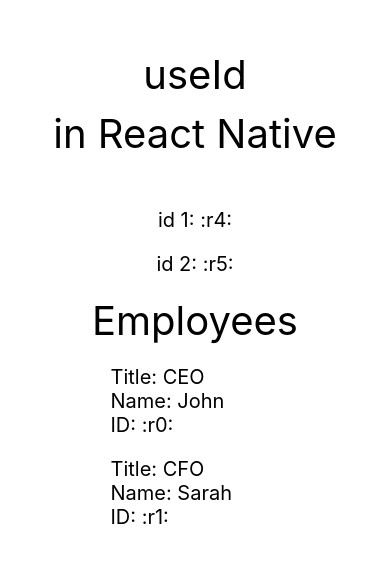
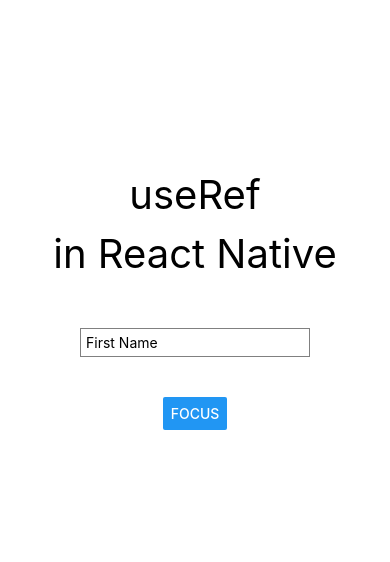
Before and after one commit to Richard-Harvey-UCSD/YouTube, a React Native app: screen / in a window 390 px wide. Shown: the part 122-684 px from the top of the page. Built offline with nearby package versions, Linux system fonts and the light colour scheme.

Commit message:
Added focus example

```diff
--- a/App.js
+++ b/App.js
@@ -1,15 +1,17 @@
 import React from 'react';
 import { StyleSheet, Text, View } from 'react-native';
 
-import UseIdHook from './src/UseIdHook';
+import UseRefHook from './src/UseRefHook';
+import Test from './src/Focus';
 
 export default function App() {
   return (
     <View style={styles.view}>
-      <Text style={{ fontSize: 40, marginBottom: 10 }}>useId</Text>
+      <Text style={{ fontSize: 40, marginBottom: 10 }}>useRef</Text>
       <Text style={{ fontSize: 40, marginBottom: 10 }}>in React Native</Text>
-      <UseIdHook />
-    </View >
+      {/* <UseRefHook /> */}
+      <Test />
+    </View>
   );
 }
 
--- /dev/null
+++ b/src/Focus.js
@@ -0,0 +1,32 @@
+import React, { useRef } from 'react';
+import { View, TextInput, Button } from 'react-native';
+
+const Focus = () => {
+  const inputElement = useRef();
+
+  const focusInput = () => {
+    inputElement.current.focus();
+  };
+
+  return (
+    <>
+      <View style={{ flexDirection: 'row', marginTop: 40 }}>
+        <TextInput
+          ref={inputElement}
+          placeholder='First Name'
+          style={{
+            borderColor: 'gray',
+            borderWidth: 1,
+            flex: 0.5,
+            padding: 5
+          }}
+        />
+      </View>
+      <View style={{ marginTop: 40 }}>
+        <Button title='focus' onPress={focusInput} />
+      </View>
+    </>
+  );
+};
+
+export default Focus;
--- a/src/UseIdHook.js
+++ b/src/UseIdHook.js
@@ -32,7 +32,7 @@ const UseIdHook = () => {
     <View>
       <Text style={{ fontSize: 20 }}>Title: {title.title}</Text>
       <Text style={{ fontSize: 20 }}>Name: {title.name}</Text>
-      <Text style={{ fontSize: 20, marginBottom: 20 }}>ID: {title.id}</Text>
+      <Text style={{ fontSize: 20, marginBottom: 20}}>ID: {title.id}</Text>
     </View>
   );
 
--- /dev/null
+++ b/src/UseRefHook.js
@@ -0,0 +1,24 @@
+import { View, Text, TextInput } from 'react-native';
+import React, { useEffect, useRef, useState } from 'react';
+
+const UseRefHook = () => {
+  const [inputValue, setInputValue] = useState('');
+  const previousInputValue = useRef('');
+
+  useEffect(() => {
+    previousInputValue.current = inputValue;
+  }, [inputValue])
+
+  return (
+    <View>
+      <TextInput
+        placeholder='inputValue: '
+        onChangeText={value => setInputValue(value)}
+      />
+      <Text>Current Value: {inputValue}</Text>
+      <Text>Previous Value: {previousInputValue.current}</Text>
+    </View>
+  );
+};
+
+export default UseRefHook;
```
